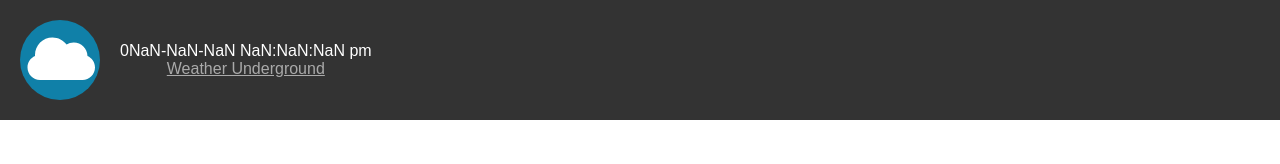
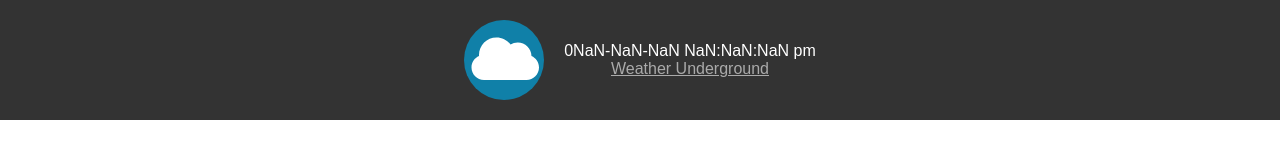
Before and after one commit to marksoderquist/weather-server, a React (Create React App) app in the folder client/: page / in a window 1280 px wide. Shown: the top 164 px of the page. Built offline with nearby package versions, Linux system fonts and the light colour scheme; no server answers.

Commit message:
Center the weather data

```diff
--- a/client/package.json
+++ b/client/package.json
@@ -17,6 +17,6 @@
     "test": "react-scripts test --env=jsdom",
     "eject": "react-scripts eject",
     "deploy": "scp -r build/* soderquist.net:/opt/sod/weather/client",
-		"redeploy": "npm run build && npm run deploy"
+    "redeploy": "npm run build && npm run deploy"
   }
 }
--- a/client/src/App.css
+++ b/client/src/App.css
@@ -1,5 +1,20 @@
 .App {
+	/* This is a CSS variable */
 	--header-pad: 20px;
+}
+
+.App-header {
+	text-align: center;
+	background-color: #333;
+	height: 80px;
+	padding: var(--header-pad);
+	color: white;
+
+	display: flex;
+	/* along the main axis */
+	justify-content: center;
+	/* along the cross axis */
+	align-items: center;
 }
 
 .App-logo {
@@ -11,27 +26,22 @@
 	margin: 0 var(--header-pad) 0 0;
 }
 
-.App-header {
-	display: flex;
-	align-items: center;
-	text-align: center;
-	background-color: #333;
-	height: 80px;
-	padding: var(--header-pad);
-	color: white;
+.App-title {
+	font-size: 2rem;
 }
 
 .App-header a {
 	color: #AAA;
 }
 
-.App-title {
-	font-size: 2em;
-}
+.content {
+	padding: 1rem;
 
-.content {
-	padding: 1em;
-	text-align: center;
+	display: flex;
+	/* along the main axis */
+	justify-content: center;
+	/* along the cross axis */
+	align-items: center;
 }
 
 .two-column-layout {
@@ -41,13 +51,13 @@
 }
 
 .temperature {
-	font-size: 8em;
+	font-size: 8rem;
 	text-align: center;
 	vertical-align: middle;
 }
 
 .wind {
-	font-size: 3em;
+	font-size: 3rem;
 	text-align: center;
 	vertical-align: middle;
 }
```
Also changed, not shown: 1 other file (tests, documents, lock files or other folders).
